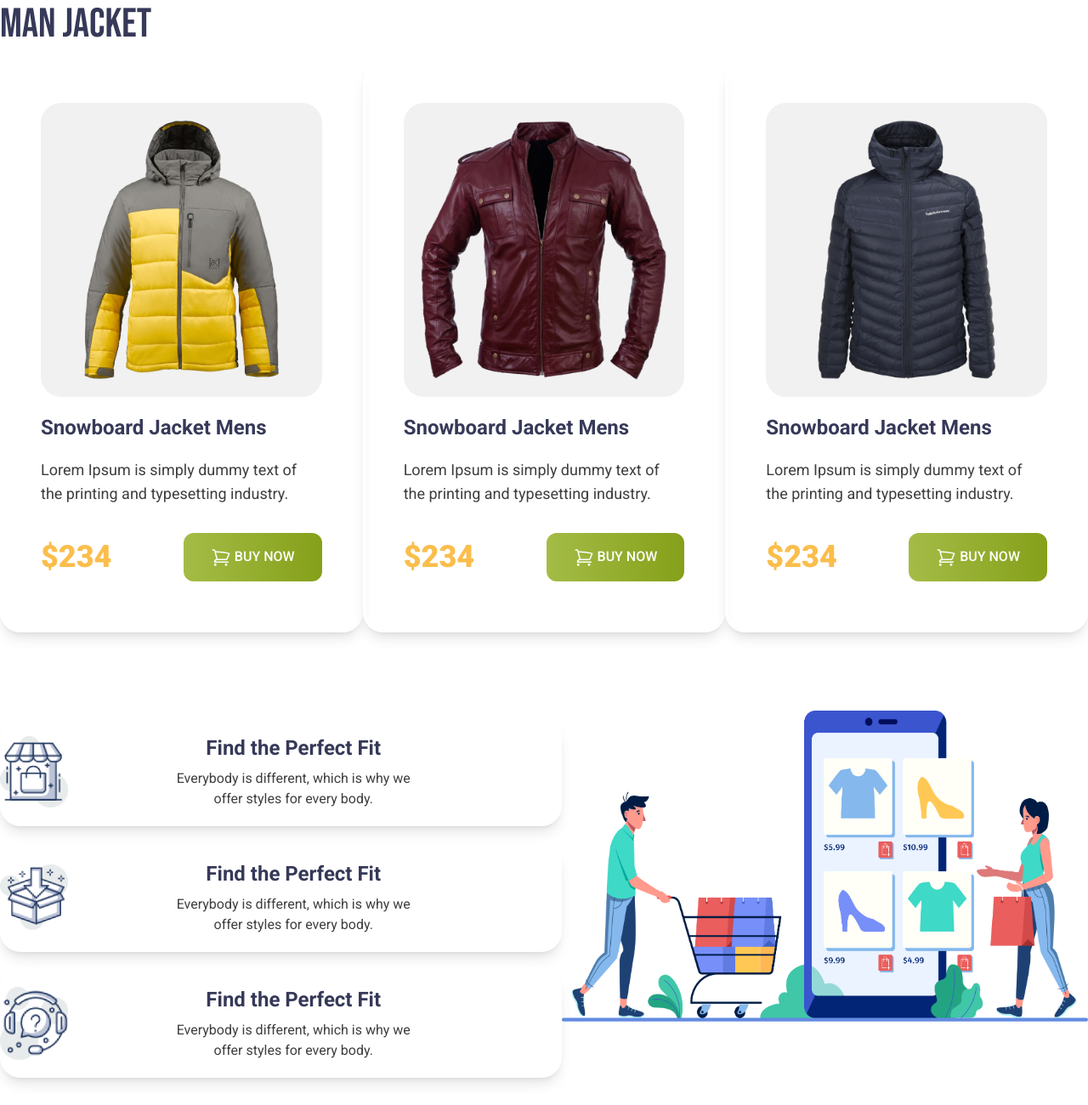
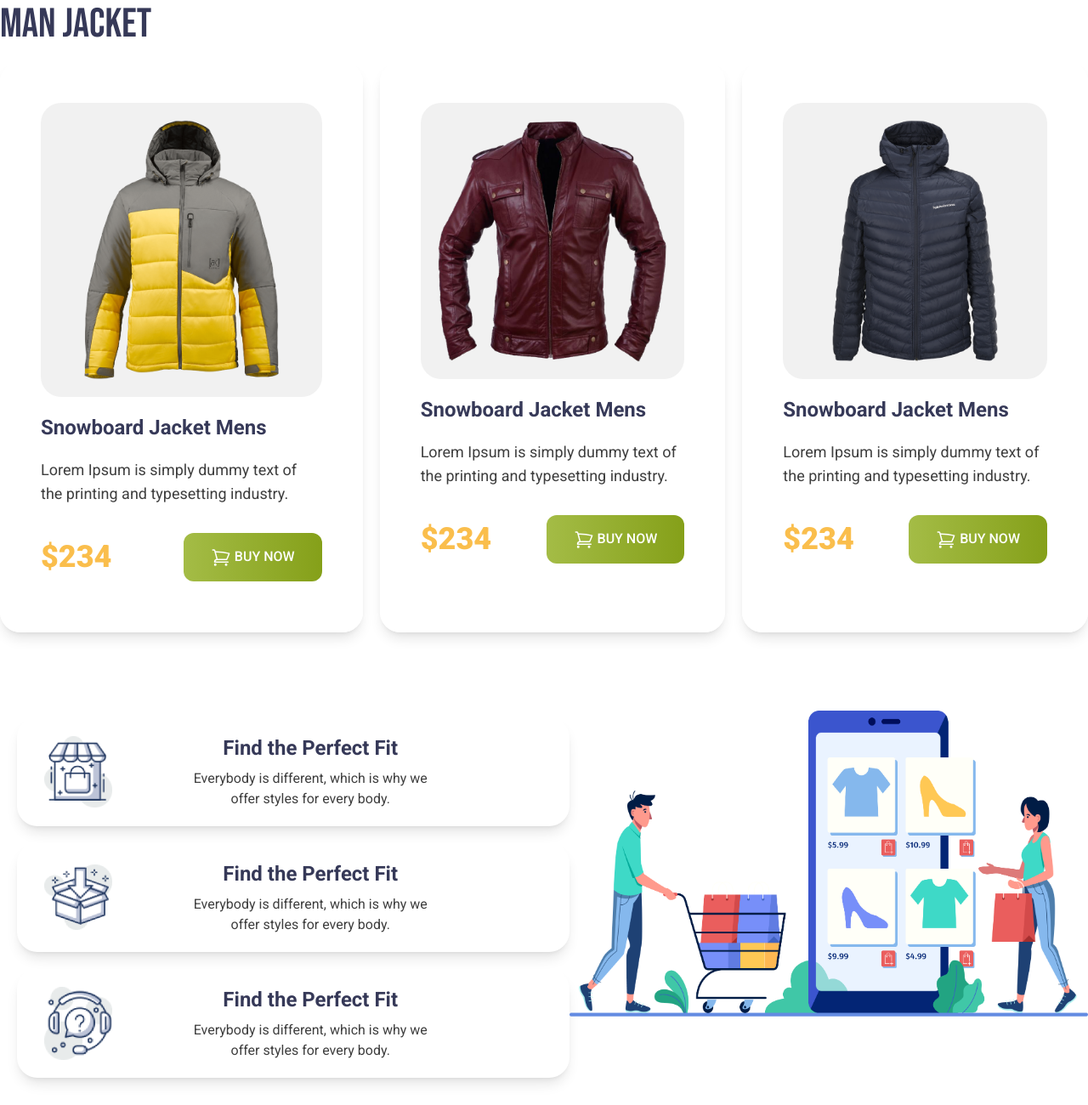
Before and after one commit to ashraful-fahim/penguin-fashion-using-tailwind, a plain HTML site: page index.html in a window 1280 px wide. Shown: the part 1388-2688 px from the top of the page at 85% size. Drawn offline with nearby package versions, Linux system fonts and the light colour scheme.

Commit message:
added spacing

```diff
--- a/index.html
+++ b/index.html
@@ -58,7 +58,7 @@
         <section class="my-12">
             <h3 class="font-bebas-neue uppercase text-5xl text-[#363958]">Woman Jacket</h3>
             <!-- Card Container -->
-            <div class="grid grid-cols-1 md:grid-cols-2 lg:grid-cols-3">
+            <div class="space-x-5 grid grid-cols-1 md:grid-cols-2 lg:grid-cols-3">
                 <!-- jacket card-1 -->
                 <div class="my-5 border border-white rounded-3xl p-6 shadow-lg">
                     <div class="p-5 rounded-3xl space-y-5">
@@ -127,7 +127,7 @@
         <section class="my-12">
             <h3 class="font-bebas-neue text-5xl uppercase text-[#363958]">Man Jacket</h3>
             <!-- Man Jacket Card Container -->
-            <div class="grid grid-cols-1 md:grid-cols-2 lg:grid-cols-3">
+            <div class="space-x-5 grid grid-cols-1 md:grid-cols-2 lg:grid-cols-3">
                 <!-- Man Jacket Card-1 -->
                 <div class="my-5 border-4 border-white rounded-3xl p-6 shadow-lg">
                     <div class="rounded-3xl p-5 space-y-5">
@@ -196,7 +196,7 @@
         <!-- Perfect Fit Section -->
         <section>
             <!-- Container -->
-            <div class="md:flex md:flex-row-reverse">
+            <div class="space-x-5 md:flex md:flex-row-reverse">
                 <!-- image container -->
                 <div class="w-3/4 mx-auto my-6">
                     <img src="./images/shopping.png" alt="Shopping Image">
@@ -206,7 +206,7 @@
                     <!-- text-box-1 -->
                     <div class="justify-items-center py-5 border-white rounded-3xl shadow-lg md:flex md:items-center md:space-x-8">
                         <div class="w-20">
-                            <img class="w-full" src="./icons/house.png" alt="">
+                            <img class="w-full md:ml-8" src="./icons/house.png" alt="">
                         </div>
                         <div class="flex flex-col items-center text-center space-y-2">
                             <h4 class="font-bold text-2xl text-[#363958]">Find the Perfect Fit</h4>
@@ -216,7 +216,7 @@
                     <!-- text-box-2 -->
                     <div class="justify-items-center py-5 border-white rounded-3xl shadow-lg md:flex md:items-center md:space-x-8">
                         <div class="w-20">
-                            <img class="w-full" src="./icons/box.png" alt="">
+                            <img class="w-full md:ml-8" src="./icons/box.png" alt="">
                         </div>
                         <div class="flex flex-col items-center text-center space-y-2">
                             <h4 class="font-bold text-2xl text-[#363958]">Find the Perfect Fit</h4>
@@ -226,7 +226,7 @@
                     <!-- text-box-3 -->
                     <div class="justify-items-center py-5 border-white rounded-3xl shadow-lg md:flex md:items-center md:space-x-8">
                         <div class="w-20">
-                            <img class="w-full" src="./icons/question.png" alt="">
+                            <img class="w-full md:ml-8" src="./icons/question.png" alt="">
                         </div>
                         <div class="flex flex-col items-center text-center space-y-2">
                             <h4 class="font-bold text-2xl text-[#363958]">Find the Perfect Fit</h4>
```
